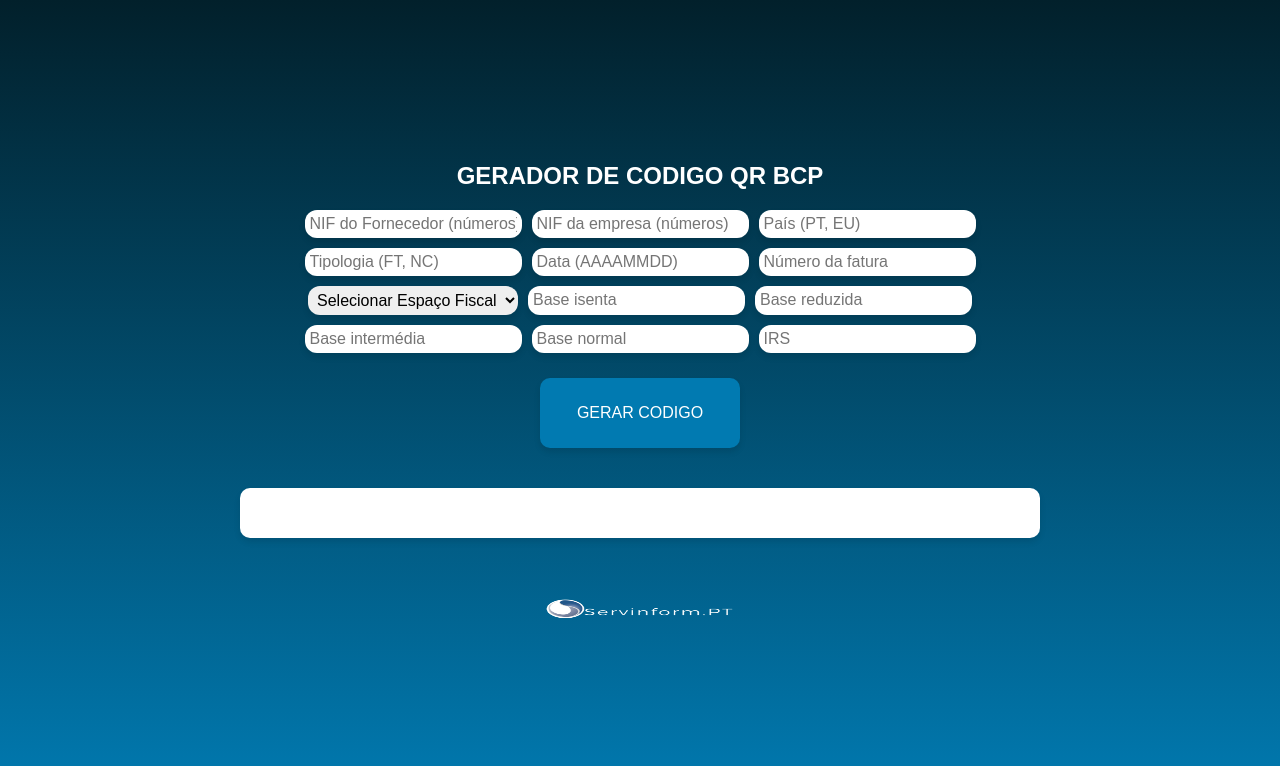
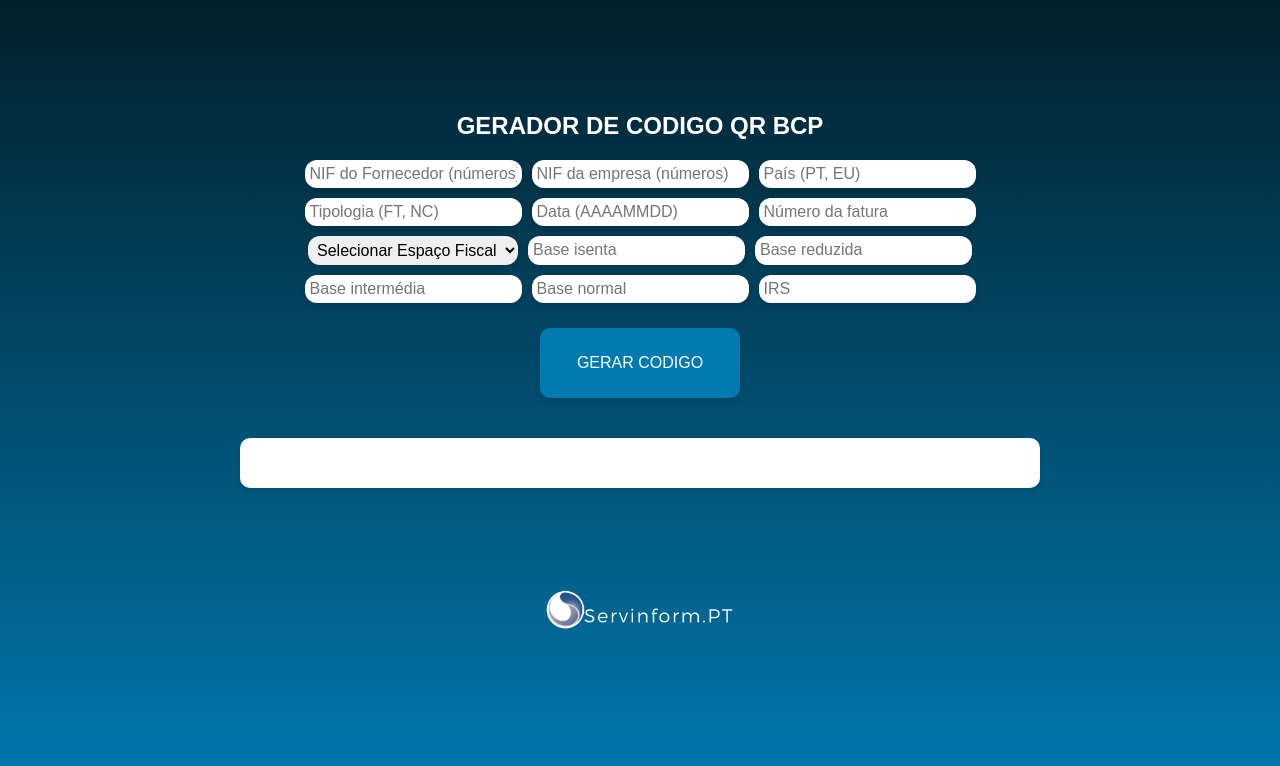
Before and after one commit to JoseSoares01/TOOLS, a plain HTML site: page index.html in a window 1280 px wide. Drawn offline with Linux system fonts and the light colour scheme.

Commit message:
Update index.html
alteração de logo

```diff
--- a/index.html
+++ b/index.html
@@ -77,7 +77,7 @@
         }
         .footer img {
             width: 200px;
-            height: 100PX;
+            height: 200PX;
         }
         .footer p {
             margin: 10px 0 0;
```
